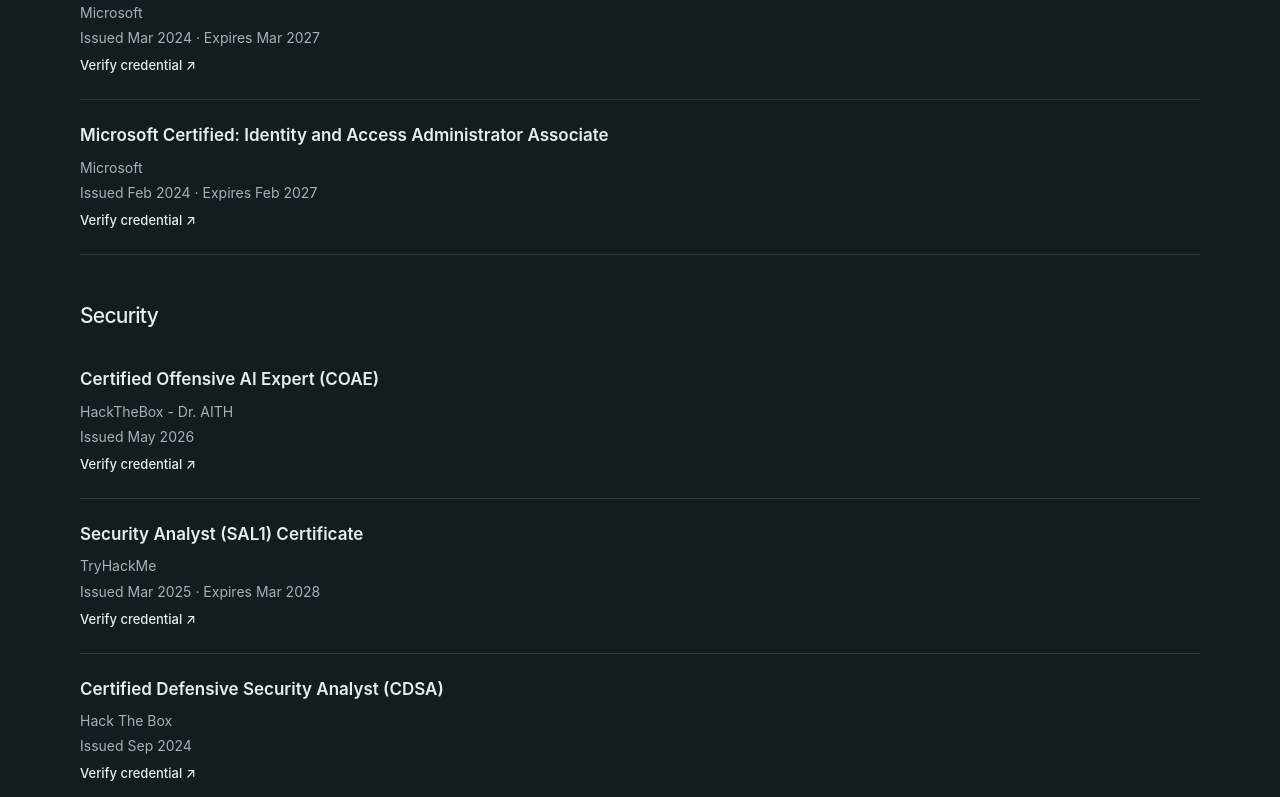
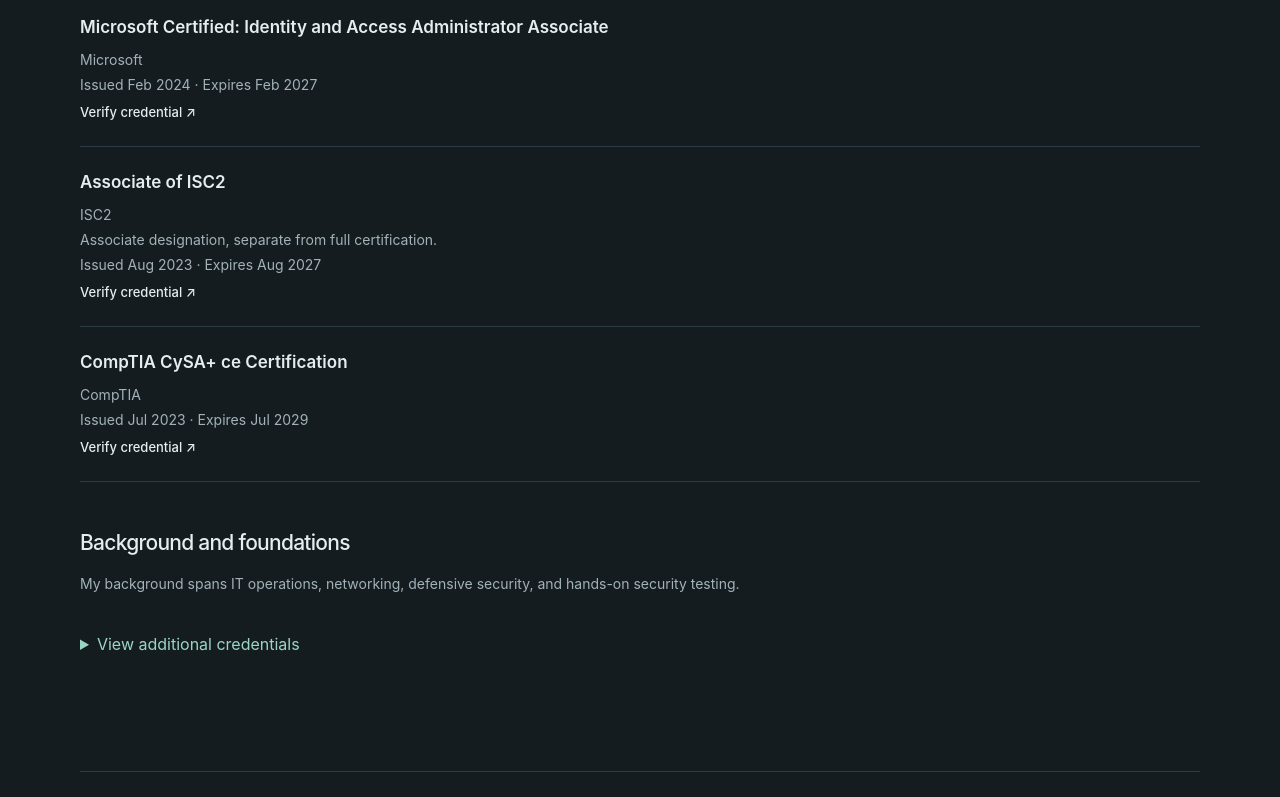
Before and after one commit to cyberproaustin/austindennis.dev, a Next.js app: page /expertise in a window 1280 px wide. Shown: the part 2495-3292 px from the top of the page. Built offline with nearby package versions, Linux system fonts and the light colour scheme.

Commit message:
Separate current credentials from background and foundations

```diff
--- a/src/app/globals.css
+++ b/src/app/globals.css
@@ -655,3 +655,16 @@
     transition: none !important;
   }
 }
+
+.credential-background summary {
+  cursor: pointer;
+  color: var(--accent);
+  padding: 12px 0;
+}
+.credential-background summary:hover {
+  text-decoration: underline;
+}
+.credential-background summary:focus-visible {
+  outline: 2px solid var(--accent);
+  outline-offset: 4px;
+}
--- a/src/components/certifications.tsx
+++ b/src/components/certifications.tsx
@@ -1,8 +1,4 @@
-import {
-  certifications,
-  credentialCategories,
-  type Certification,
-} from "@/content/certifications";
+import { certifications, type Certification } from "@/content/certifications";
 
 function monthLabel(value: string) {
   const [year, month] = value.split("-");
@@ -42,28 +38,25 @@
   );
 }
 
-export function CertificationList() {
+function CredentialEntries({
+  emphasis,
+}: {
+  emphasis: Certification["emphasis"];
+}) {
   return (
-    <div className="credential-groups">
-      {credentialCategories.map((category) => (
-        <section
-          key={category.id}
-          aria-labelledby={`credentials-${category.id}`}
-        >
-          <h3 id={`credentials-${category.id}`}>{category.name}</h3>
-          {category.id === "associate" && (
-            <p className="credential-note">
-              An associate designation, separate from full certification.
-            </p>
-          )}
     <ul className="credential-list">
       {certifications
-              .filter((credential) => credential.category === category.id)
+        .filter((credential) => credential.emphasis === emphasis)
         .sort((a, b) => b.issuedOn.localeCompare(a.issuedOn))
         .map((credential) => (
           <li key={credential.id}>
             <h4>{credential.name}</h4>
             <p className="credential-issuer">{credential.issuer}</p>
+            {credential.kind === "designation" && (
+              <p className="credential-note">
+                Associate designation, separate from full certification.
+              </p>
+            )}
             <CredentialDates credential={credential} />
             {credential.credentialUrl && (
               <a
@@ -77,8 +70,30 @@
           </li>
         ))}
     </ul>
+  );
+}
+
+export function CertificationList() {
+  return (
+    <div className="credential-groups">
+      <section aria-labelledby="credentials-current">
+        <h3 id="credentials-current">Current focus</h3>
+        <p className="credential-note">
+          Cloud platforms, secure delivery, and security engineering.
+        </p>
+        <CredentialEntries emphasis="current" />
       </section>
-      ))}
+      <section aria-labelledby="credentials-background">
+        <h3 id="credentials-background">Background and foundations</h3>
+        <p className="credential-note">
+          My background spans IT operations, networking, defensive security, and
+          hands-on security testing.
+        </p>
+        <details className="credential-background">
+          <summary>View additional credentials</summary>
+          <CredentialEntries emphasis="background" />
+        </details>
+      </section>
     </div>
   );
 }
--- a/src/content/certifications.ts
+++ b/src/content/certifications.ts
@@ -11,6 +11,7 @@
   issuer: string;
   category: (typeof credentialCategories)[number]["id"];
   kind: "certification" | "designation";
+  emphasis: "current" | "background";
   issuedOn: string;
   expiresOn?: string;
   credentialId?: string;
@@ -23,6 +24,7 @@
 export const certifications: Certification[] = [
   {
     id: "devops-engineer",
+    emphasis: "current",
     name: "Microsoft Certified: DevOps Engineer Expert",
     issuer: "Microsoft",
     category: "cloud",
@@ -36,6 +38,7 @@
   },
   {
     id: "cloud-ai-security",
+    emphasis: "current",
     name: "Microsoft Certified: Cloud and AI Security Engineer Associate",
     issuer: "Microsoft",
     category: "cloud",
@@ -48,6 +51,7 @@
   },
   {
     id: "coae",
+    emphasis: "current",
     credentialUrl:
       "https://www.credly.com/badges/b79b1f0d-08a6-475f-8983-9158a270537d",
     name: "Certified Offensive AI Expert (COAE)",
@@ -58,6 +62,7 @@
   },
   {
     id: "azure-developer",
+    emphasis: "current",
     name: "Microsoft Certified: Azure Developer Associate",
     issuer: "Microsoft",
     category: "cloud",
@@ -70,6 +75,7 @@
   },
   {
     id: "m365-administrator",
+    emphasis: "background",
     name: "Microsoft 365 Certified: Administrator Expert",
     issuer: "Microsoft",
     category: "cloud",
@@ -82,6 +88,7 @@
   },
   {
     id: "sal1",
+    emphasis: "background",
     credentialUrl:
       "https://assets.tryhackme.com/certification-certificate/67c8c15f5658c0f62be3edaa.pdf",
     name: "Security Analyst (SAL1) Certificate",
@@ -94,6 +101,7 @@
   },
   {
     id: "azure-architect",
+    emphasis: "current",
     name: "Microsoft Certified: Azure Solutions Architect Expert",
     issuer: "Microsoft",
     category: "cloud",
@@ -107,6 +115,7 @@
   },
   {
     id: "azure-ai",
+    emphasis: "background",
     name: "Microsoft Certified: Azure AI Engineer Associate",
     issuer: "Microsoft",
     category: "cloud",
@@ -119,6 +128,7 @@
   },
   {
     id: "cdsa",
+    emphasis: "current",
     credentialUrl:
       "https://www.credly.com/badges/9bbfa78b-6efa-4f8a-972b-d58971539d4c",
     name: "Certified Defensive Security Analyst (CDSA)",
@@ -129,6 +139,7 @@
   },
   {
     id: "cybersecurity-architect",
+    emphasis: "current",
     name: "Microsoft Certified: Cybersecurity Architect Expert",
     issuer: "Microsoft",
     category: "cloud",
@@ -142,6 +153,7 @@
   },
   {
     id: "azure-security",
+    emphasis: "background",
     name: "Microsoft Certified: Azure Security Engineer Associate",
     issuer: "Microsoft",
     category: "cloud",
@@ -154,6 +166,7 @@
   },
   {
     id: "azure-network",
+    emphasis: "current",
     name: "Microsoft Certified: Azure Network Engineer Associate",
     issuer: "Microsoft",
     category: "cloud",
@@ -166,6 +179,7 @@
   },
   {
     id: "security-operations",
+    emphasis: "current",
     name: "Microsoft Certified: Security Operations Analyst Associate",
     issuer: "Microsoft",
     category: "cloud",
@@ -178,6 +192,7 @@
   },
   {
     id: "azure-administrator",
+    emphasis: "current",
     name: "Microsoft Certified: Azure Administrator Associate",
     issuer: "Microsoft",
     category: "cloud",
@@ -190,6 +205,7 @@
   },
   {
     id: "identity-administrator",
+    emphasis: "current",
     name: "Microsoft Certified: Identity and Access Administrator Associate",
     issuer: "Microsoft",
     category: "cloud",
@@ -202,6 +218,7 @@
   },
   {
     id: "tenable-cloud",
+    emphasis: "background",
     name: "Tenable Cloud Security Administrator",
     issuer: "Tenable",
     category: "security",
@@ -210,6 +227,7 @@
   },
   {
     id: "oswp",
+    emphasis: "background",
     credentialUrl:
       "https://www.credential.net/e67ba5a7-f9e8-4c7f-8819-bcf323cf20ab",
     name: "Offensive Security Wireless Professional (OSWP)",
@@ -220,6 +238,7 @@
   },
   {
     id: "sscp",
+    emphasis: "background",
     credentialUrl:
       "https://www.credly.com/badges/62a1bef6-15d5-46de-b7ef-42e76becdf0b",
     name: "SSCP",
@@ -231,6 +250,7 @@
   },
   {
     id: "isc2-associate",
+    emphasis: "current",
     credentialUrl:
       "https://www.credly.com/badges/32faec4d-98fc-488c-b886-e8ffb1efbf2e",
     name: "Associate of ISC2",
@@ -242,6 +262,7 @@
   },
   {
     id: "cysa",
+    emphasis: "current",
     credentialUrl:
       "https://www.credly.com/badges/6a6af954-5ef6-4c3d-bed9-e28bb834bde8",
     name: "CompTIA CySA+ ce Certification",
@@ -253,6 +274,7 @@
   },
   {
     id: "project",
+    emphasis: "background",
     credentialUrl:
       "https://www.credly.com/badges/72781088-1b7e-4eb7-9823-f990adecbf12",
     name: "CompTIA Project+ Certification",
@@ -263,6 +285,7 @@
   },
   {
     id: "linux",
+    emphasis: "background",
     name: "Linux Essentials",
     issuer: "Linux Professional Institute (LPI)",
     category: "foundations",
@@ -271,6 +294,7 @@
   },
   {
     id: "security-plus",
+    emphasis: "background",
     credentialUrl:
       "https://www.credly.com/badges/d062c8d8-2485-4df3-a8fe-fef45e22526a",
     name: "CompTIA Security+ ce Certification",
@@ -282,6 +306,7 @@
   },
   {
     id: "cc",
+    emphasis: "background",
     credentialUrl:
       "https://www.credly.com/badges/1decde52-ad59-4772-9314-1233916bc375",
     name: "Certified in Cybersecurity (CC)",
@@ -293,6 +318,7 @@
   },
   {
     id: "network",
+    emphasis: "background",
     credentialUrl:
       "https://www.credly.com/badges/a4f2eec9-f11d-4f8c-aebb-943071b0dc44",
     name: "CompTIA Network+ ce Certification",
@@ -304,6 +330,7 @@
   },
   {
     id: "a-plus",
+    emphasis: "background",
     credentialUrl:
       "https://www.credly.com/badges/7b5b7ce1-8fce-4604-a229-3dcdc67e6f4b",
     name: "CompTIA A+",
```
Also changed, not shown: 3 other files (tests, documents, lock files or other folders). Lines whose indentation alone changed are shown as unchanged.
